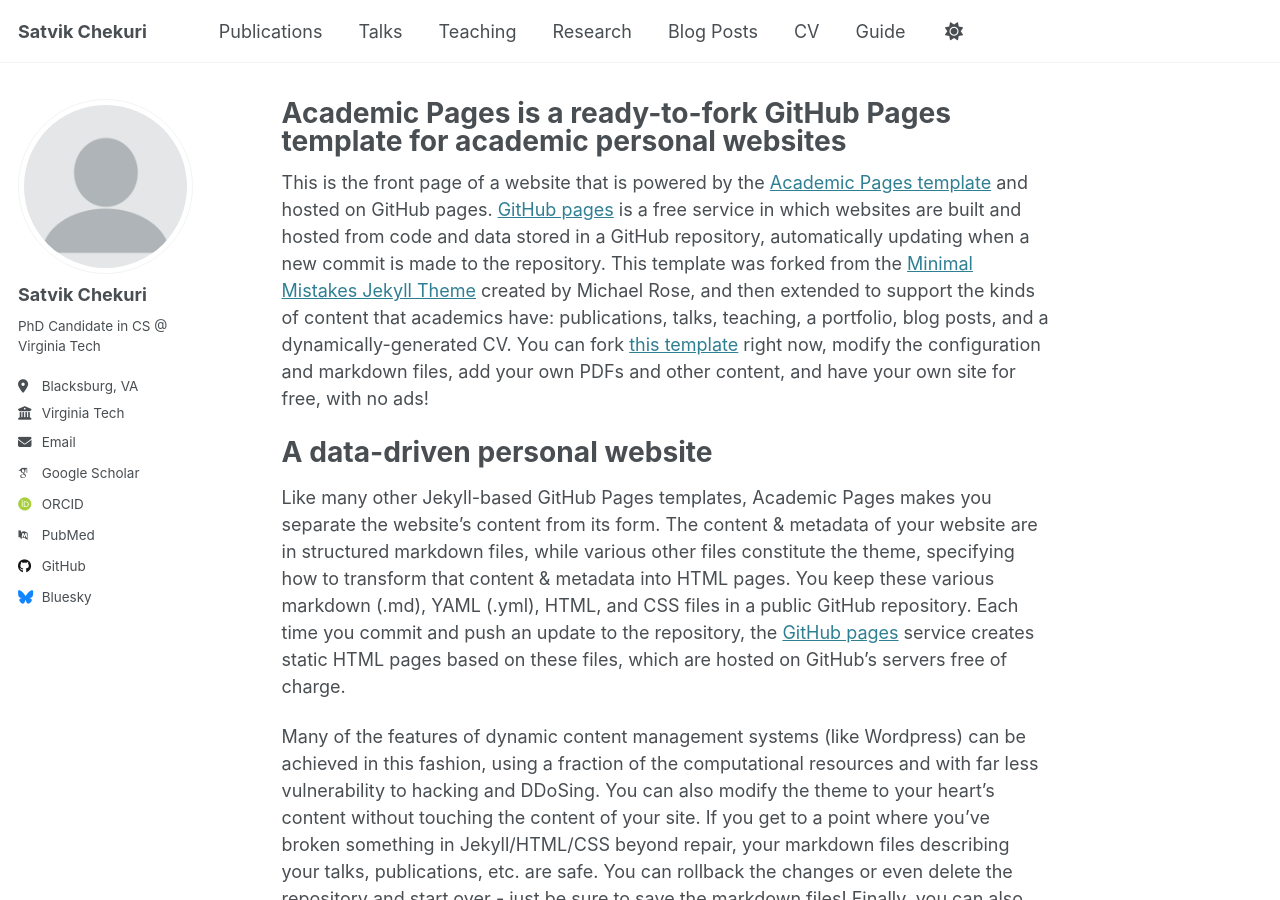
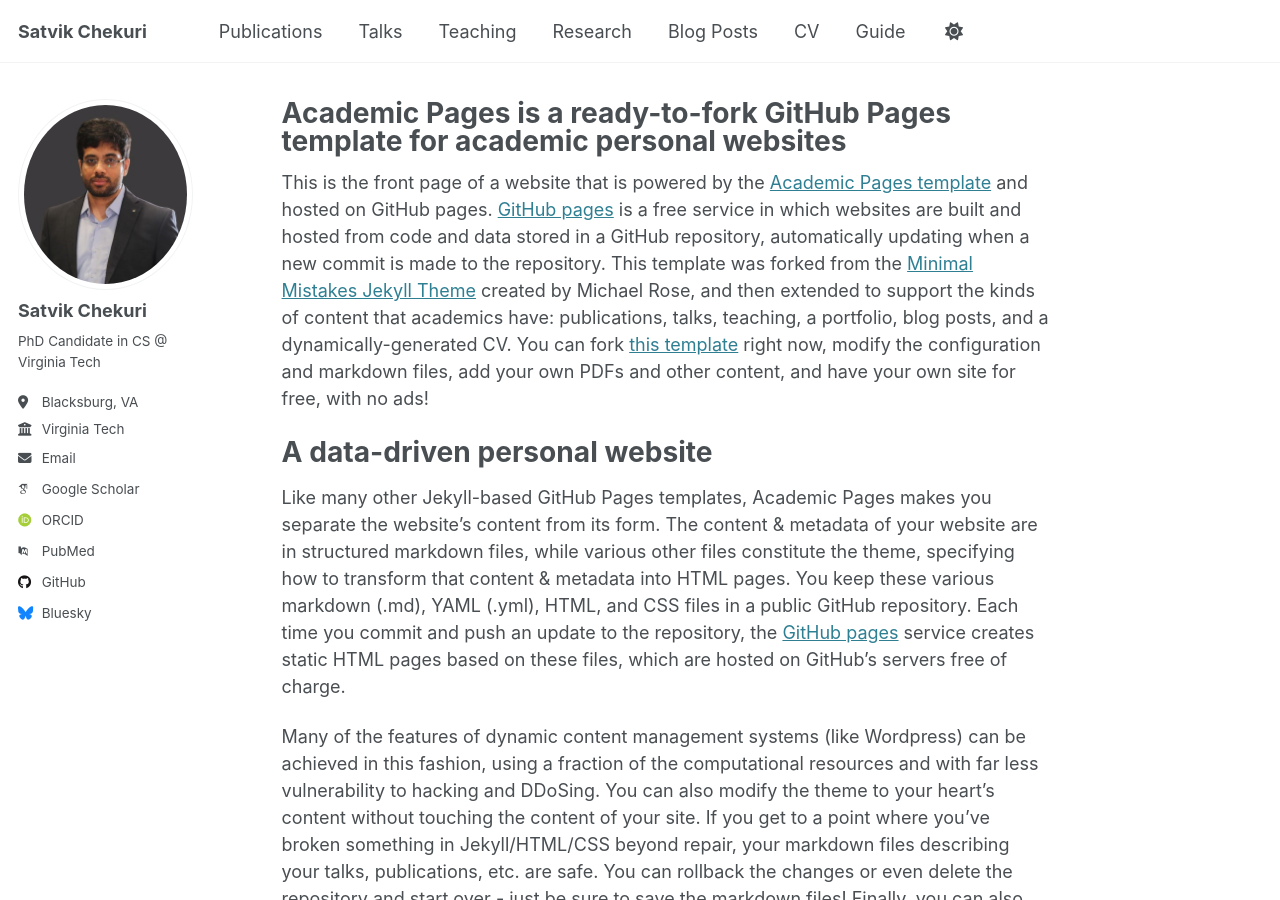
Before and after one commit to satvikchekuri/satvikchekuri.github.io, a Jekyll site: the page built from _pages/about.md, in a window 1280 px wide and 900 px high. Built offline with Jekyll 4.4.1, drawn with Linux system fonts in a browser that asks for light colours; some web fonts are replaced.

Commit message:
Update _config.yml

```diff
--- a/_config.yml
+++ b/_config.yml
@@ -22,7 +22,7 @@ repository               : "satvikchekuri/satvikchekuri.github.io"
 #               Additional customization can be done by editing /_includes/author-profile.html
 author:
   # Biographic information
-  avatar           : "profile.png"
+  avatar           : "Satvik_official_pic_2023_closer.jpg"
   name             : "Satvik Chekuri"
   pronouns         : # example: "she/her"
   bio              : "PhD Candidate in CS @ Virginia Tech"
```
